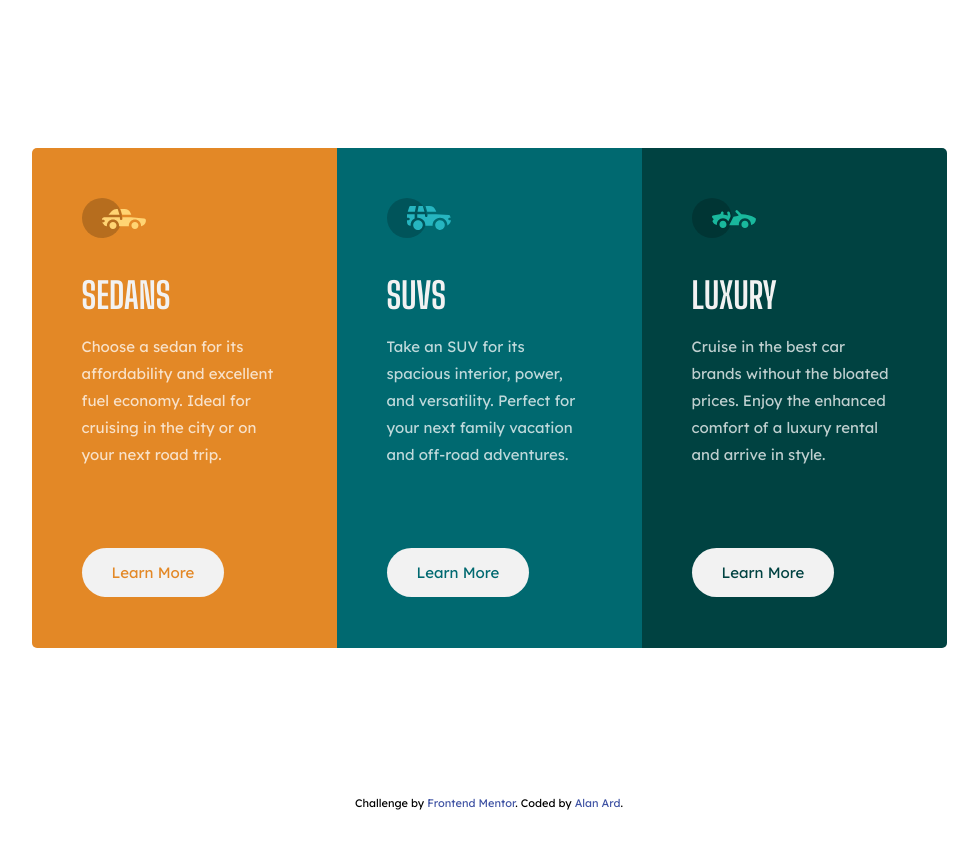
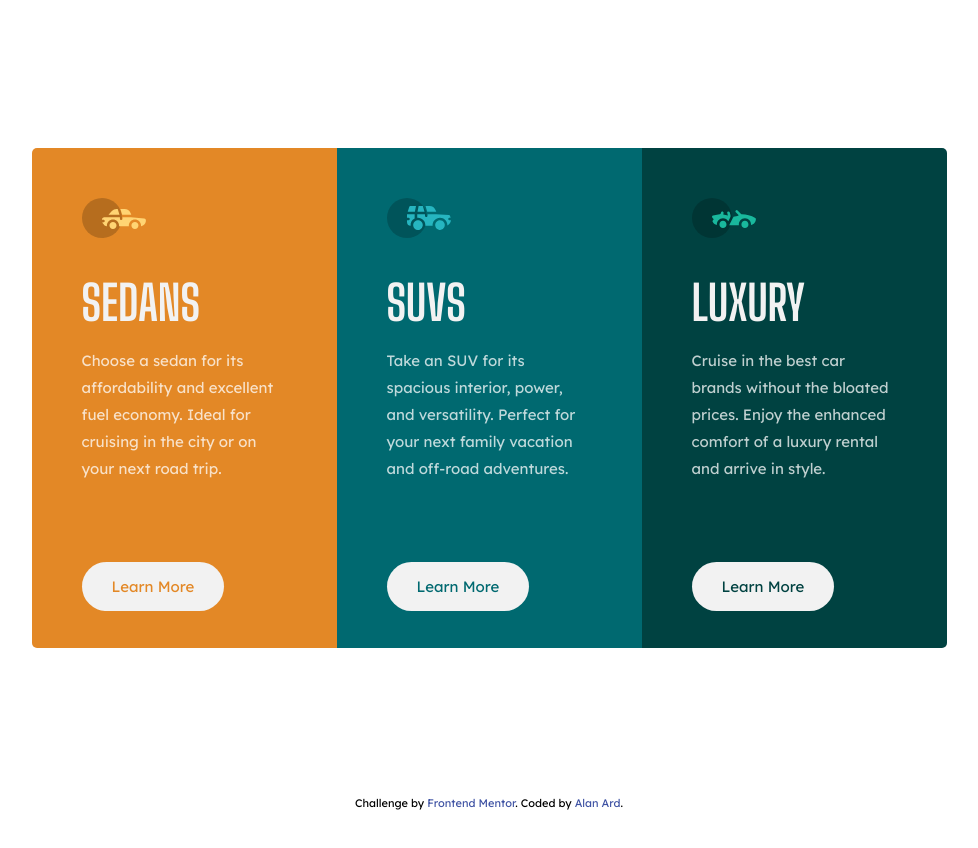
Before and after one commit to alanard/3-column-preview-card-component-main, a plain HTML site: page index.html in a window 1280 px wide. Shown: the whole page, without its empty margins (151-1129 px from the left). Drawn offline with Linux system fonts and the light colour scheme.

Commit message:
add semantic tag

```diff
--- a/index.html
+++ b/index.html
@@ -40,7 +40,7 @@
             <img src="images/icon-sedans.svg" alt="icon-sedans" />
           </div>
           <div class="car-type">
-            <h2>Sedans</h2>
+            <h1>Sedans</h1>
           </div>
           <p class="description">
             Choose a sedan for its affordability and excellent fuel economy.
@@ -53,7 +53,7 @@
             <img src="images/icon-suvs.svg" alt="icon-sedans" />
           </div>
           <div class="car-type">
-            <h2>SUVs</h2>
+            <h1>SUVs</h1>
           </div>
           <p class="description">
             Take an SUV for its spacious interior, power, and versatility.
@@ -66,7 +66,7 @@
             <img src="images/icon-luxury.svg" alt="icon-sedans" />
           </div>
           <div class="car-type">
-            <h2>Luxury</h2>
+            <h1>Luxury</h1>
           </div>
           <p class="description">
             Cruise in the best car brands without the bloated prices. Enjoy the
@@ -77,13 +77,16 @@
       </div>
     </main>
 
+    <footer>
       <div class="attribution">
         Challenge by
         <a href="https://www.frontendmentor.io?ref=challenge" target="_blank"
           >Frontend Mentor</a
         >. Coded by
-      <a href="https://www.instagram.com/alan_ardd/" target="_blank">Alan Ard</a
+        <a href="https://www.instagram.com/alan_ardd/" target="_blank"
+          >Alan Ard</a
         >.
       </div>
+    </footer>
   </body>
 </html>
```
Lines whose indentation alone changed are shown as unchanged.
